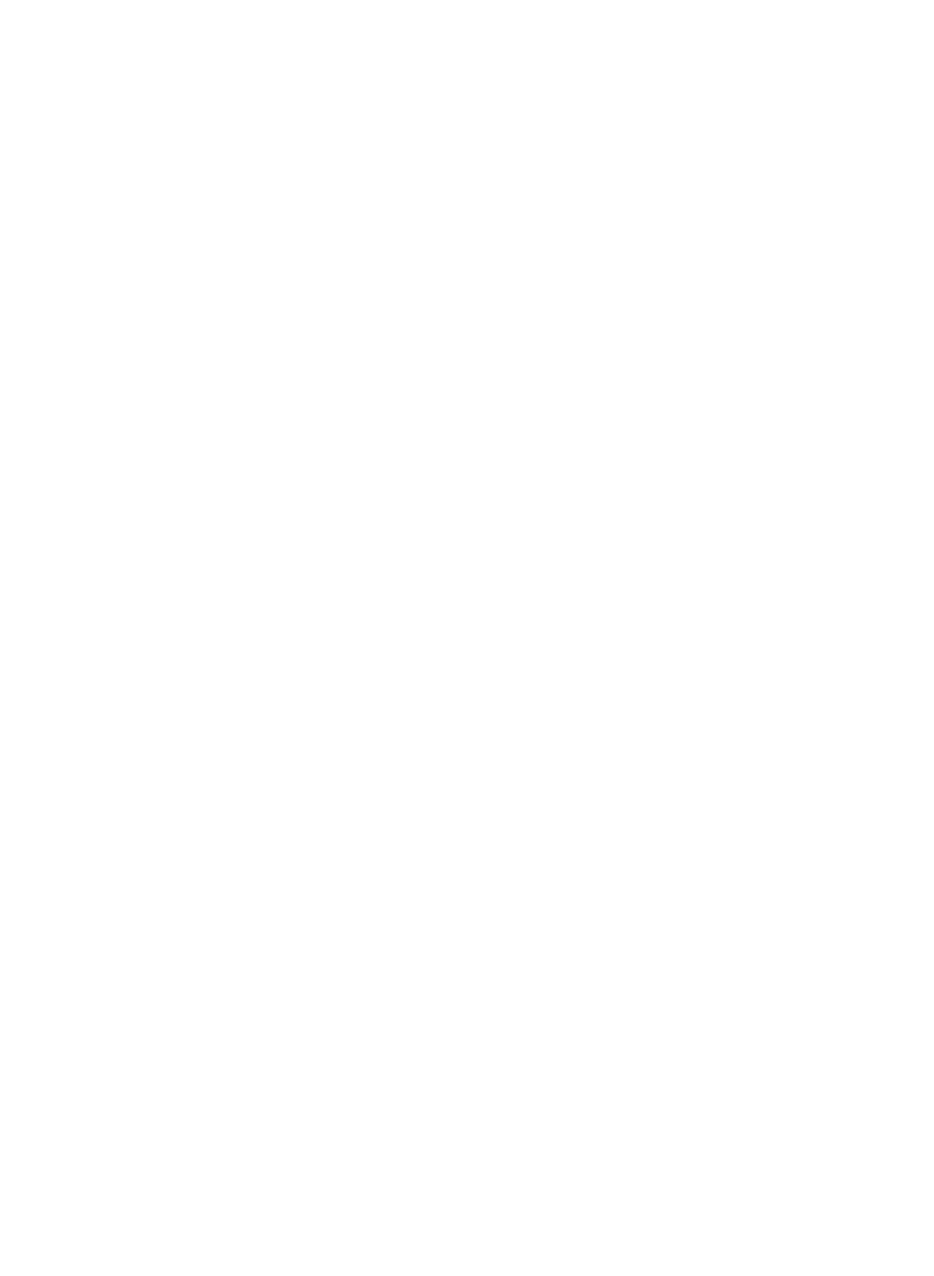
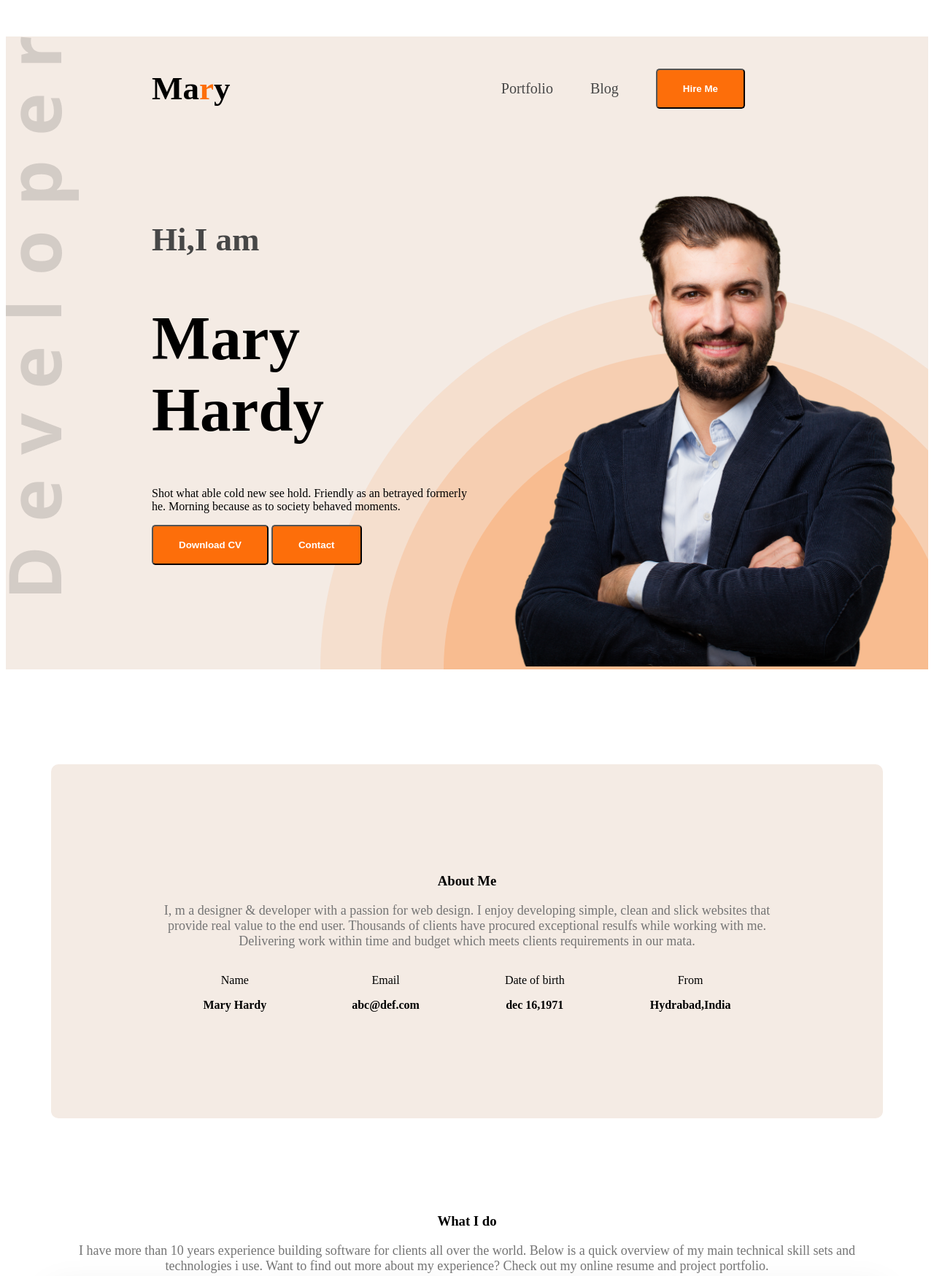
Before and after one commit to shuvankarsasmal/web-dev-portfolio, a plain HTML site: page index.html in a window 1280 px wide. Shown: the top 1748 px of the page at 73% size. Before the commit the page ends 800 px from the top, so only its background shows below. Drawn offline with Linux system fonts and the light colour scheme.

Commit message:
commit till skill section

```diff
--- a/index.html
+++ b/index.html
@@ -3,14 +3,88 @@
 <head>
     <meta charset="UTF-8">
     <meta name="viewport" content="width=device-width, initial-scale=1.0">
-    <title>web dev portfolio<</title>
+    <title>web dev portfolio</title>
+    <link rel="preconnect" href="https://fonts.googleapis.com">
+<link rel="preconnect" href="https://fonts.gstatic.com" crossorigin>
+<link href="https://fonts.googleapis.com/css2?family=Open+Sans:ital,wght@0,300..800;1,300..800&display=swap" rel="stylesheet">
+
+    <link rel="stylesheet" href="styles/portfolio.css">
 </head>
-<body>
-    <header>
+<body class="open-sans-<uniquifier>">
+    <header class="header secondary-bg">
+      <nav>
+        <h3 class="nav-title">Ma<span class="text-primary">r</span>y</h3>
+        <ul>
+            <li><a class="dark-2" href=" ">Portfolio</a></li>
+            <li><a class="dark-2" href="">Blog</a></li>
+            <li><a  calss="dark-2" href=""></a><button class="btn-primary">Hire Me</button></li>
+        </ul>
+      </nav>
+      <div class="banner">
+        <div class="banner-content ">
+          <h4 class="banner-greetings dark-2">Hi,I am </h4>
+          <h1 class="banner-title">Mary Hardy</h1>
+          <p class="banner-description">
+            Shot what able cold new see hold. Friendly as an betrayed formerly he. Morning because as to society behaved moments.
+          </p>
+          <button class="btn-primary">Download CV</button>
+          <button class="btn-primary">Contact</button>
+        </div>
+        <div>
+        <img class="banner-profile-pic" src="images/hardy.png"></a>
+        </div>
 
+      </div>
     </header>
     <main>
-
+  <section class="about secondary-bg ">
+       <h3 class="section-title">About Me</h3>
+       <p class="section-description">I, m a designer & developer with a passion for web design. I enjoy developing simple, clean and slick websites that provide real value to the end user. Thousands of clients have procured exceptional resulfs while working with me. Delivering work within time and budget which meets clients requirements in our mata.</p>
+       <div class="about-items">
+         <div class="about-item">
+            <p class="item-title">Name</p>
+            <p class="item-description">Mary Hardy</p>
+         </div>
+         <div class="about-item">
+            <p class="item-title">Email</p>
+            <p class="item-description">abc@def.com</p>
+         </div>
+         <div class="about-item">
+            <p class="item-title">Date of birth</p>
+            <p class="item-description">dec 16,1971</p>
+         </div>
+         <div class="about-item">
+            <p class="item-title">From</p>
+            <p class="item-description">Hydrabad,India</p>
+         </div>
+       </div>
+  </section>
+  <section class="skills">
+     <h3 class="section-title text-center">What I do</h3>
+     <p class="section-description text-center">I have more than 10 years experience building software for clients all over the world. Below is a quick overview of my main technical skill sets and technologies i use. Want to find out more about my experience? Check out my online resume and project portfolio.</p>
+     <div class="skills-container">
+        <div class="skill">
+            <img src="images/icons/js.png" alt="">
+            <h4 class="skill-title">Vanilla JavaScript</h4>
+            <p class="skill-description">List skill/technologies here. You can change the icon above to any of the 1500+ FontAwesome 5 free icons available. Aenean commodo ligula eget dolor.</p>
+        </div>
+        <div class="skill">
+            <img src="images/icons/react.png" alt="">
+            <h4 class="skill-title">React</h4>
+            <p class="skill-description">List skill/technologies here. You can change the icon above to any of the 1500+ FontAwesome 5 free icons available. Aenean commodo ligula eget dolor.</p>
+        </div>
+        <div class="skill">
+            <img src="images/icons/nodejs.png" alt="">
+           <h4 class="skill-title">Node.js</h4>
+            <p class="skill-description">List skill/technologies here. You can change the icon above to any of the 1500+ FontAwesome 5 free icons available. Aenean commodo ligula eget dolor.</p>
+        </div>
+        <div class="skill">
+            <img src="images/icons/mongo.png" alt="">
+            <h4 class="skill-title">MongoDB</h4>
+            <p class="skill-description">List skill/technologies here. You can change the icon above to any of the 1500+ FontAwesome 5 free icons available. Aenean commodo ligula eget dolor.</p>
+        </div>
+     </div>
+  </section>
     </main>
     <footer>
 
--- /dev/null
+++ b/styles/portfolio.css
@@ -0,0 +1,121 @@
+/* Nav styles */
+
+
+.open-sans-<uniquifier> {
+  font-family: "Open Sans", sans-serif;
+  font-optical-sizing: auto;
+  font-style: normal;
+  font-variation-settings:
+    "wdth" 100;
+}
+/* shared sytle */
+.secondary-bg{
+    background-color: #f4ebe4;
+}
+ .text-primary{
+    color:#FD6E0A ;
+ }
+ .dark-2{
+    color: #474747;
+ }
+ .btn-primary{
+    background-color: #FD6E0A;
+    font-weight: bold;
+    color:white;
+    padding: 18px 35px;
+    border-radius: 5px;
+ }
+ .section-title{
+    font: size 35px;
+    font-weight: bold;
+    color: #000000;
+ }
+ .section-description{
+    font-size: 18px;
+    color: #757575;
+ }
+ .text-center{
+    text-align: center;
+ }
+/* header */
+.header{
+    background-image: url('../images/developer.png'),url('../images/header_bg.png');
+    background-repeat: no-repeat;
+    background-position: top left, bottom right;
+}
+ /* nav style */
+nav{
+    display: flex;
+    align-items: center;
+    justify-content: space-between;
+    margin:50px 200px;
+}
+.nav-title{
+    font-weight: 800;
+    font-size: 45px;
+}
+nav ul{
+    display: flex;
+    align-items: center;
+}
+nav ul li{
+    list-style: none;
+    margin-right:51px ;
+}
+nav li a{
+    text-decoration: none;
+    font-size: 20px;
+}
+/* banner styles */
+.banner{
+    display: flex;
+    justify-content: space-between;
+    margin: 0 35px 0 200px;
+}
+.banner-content{
+    max-width: 580px;
+}
+.banner-greetings{
+   font-size:45px;
+   font-weight: 600;
+}
+.banner-title{
+  font-size: 85px;
+  font-weight:bol d;
+}
+.banner-profile-pic{
+    width: 580px;
+}
+/* Main styles */
+main{
+    max-width: 1140px;
+    margin:0 auto;
+}
+main section{
+    margin-top: 130px;
+    margin-bottom: 130px;
+}
+/* about styles */
+.about{
+    border-radius: 10px;
+    padding: 130px 150px;
+    text-align: center;
+}
+.about-items{
+    display: flex;
+    justify-content: space-around;
+}
+.item-description{
+    font-weight: 600;
+}
+/* skills section style */
+.skills-container{
+    display: flex;
+    gap: 24px;
+}
+.skill{
+    padding: 30px;
+    border-radius: 5px;
+    box-shadow: 0px 6px 50px 0px rgba(0, 0, 0,0.10
+);
+}
```
